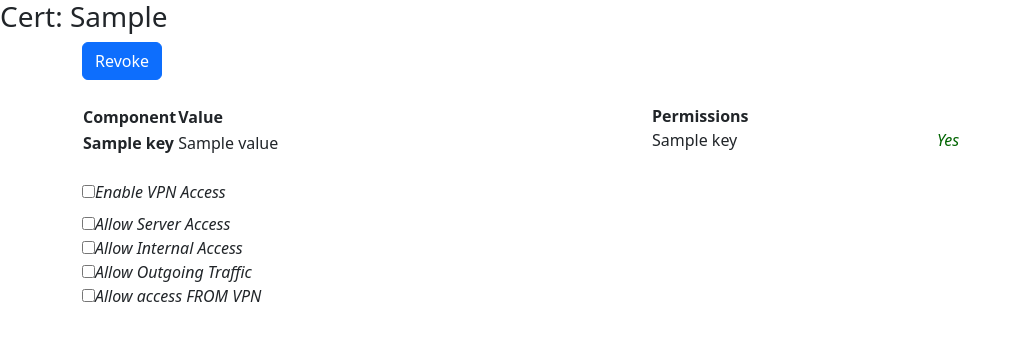
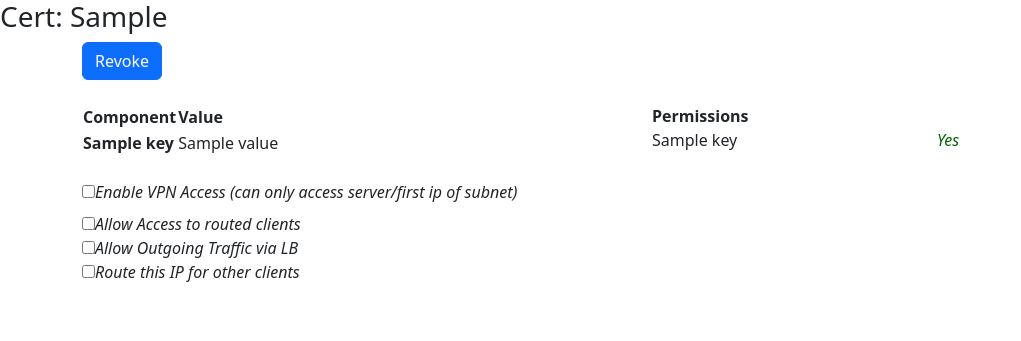
Before and after one commit to FAUSheppy/certificate-manager, a Flask app: template templates/cert_info.html in a window 1280 px wide. Shown: the top 341 px of the page, without its empty margins (0-1021 px from the left). Run offline with Flask 3, Linux system fonts and the light colour scheme; the template is opened without the code that fills it: most values are stand-ins (such as "Sample title", 1, 10 or a date in 2020); some libraries are stand-ins or nearby versions.

Commit message:
wip: handle VPN settings in interface

```diff
--- a/main.py
+++ b/main.py
@@ -326,7 +326,15 @@ def cert_info():
         print(e, file=sys.stderr)
         return ("No certificate found for serial {}".format(serial), HTTP_NOT_FOUND)
 
-    return flask.render_template("cert_info.html", cert=cert)
+    # precompute cause jinja
+    checkedDict = dict()
+    checkedDict["vpn_enabled"]        = "checked" if cert.entry.vpn                else ""
+    checkedDict["vpn_routed"]         = "checked" if cert.entry.vpn_routed         else ""
+    checkedDict["vpn_allow_internal"] = "checked" if cert.entry.vpn_allow_internal else ""
+    checkedDict["vpn_allow_outgoing"] = "checked" if cert.entry.vpn_allow_outgoing else ""
+    print(checkedDict)
+
+    return flask.render_template("cert_info.html", cert=cert, checked=checkedDict)
 
 @app.route("/vpn")
 def vpn():
@@ -345,26 +353,20 @@ def vpn():
     vpn_allow_internal = flask.request.args.get("vpn_allow_internal")
 
     if vpn_enabled != None:
-        cert.entry.vpn = vpn_enabled
+        cert.entry.vpn = vpn_enabled == "true"
     if vpn_routed != None:
-        cert.entry.vpn_routed = vpn_routed
+        cert.entry.vpn_routed = vpn_routed == "true"
     if vpn_allow_outgoing != None:
-        cert.entry.vpn_allow_outgoing = vpn_allow_outgoing
+        cert.entry.vpn_allow_outgoing = vpn_allow_outgoing == "true"
     if vpn_allow_internal != None:
-        cert.entry.vpn_allow_internal = vpn_allow_internal
-
-    vpn_enabled = vpn_enabled == "true"
-    vpn_routed = vpn_routed == "true"
-    vpn_allow_outgoing = vpn_allow_outgoing == "true"
-    vpn_allow_internal = vpn_allow_internal == "true"
+        cert.entry.vpn_allow_internal = vpn_allow_internal == "true"
 
     vpn_config_dir_path = app.config["VPN_CONFIG_DIR_PATH"]
     vpn_user_config_path = os.path.join(vpn_config_dir_path, cert.entry.name)
 
-    if not vpn_enabled and not cert.entry.vpn:
+    if cert.entry.vpn:
         if os.path.isfile(vpn_user_config_path):
             os.remove(vpn_user_config_path)
-        return (EMPTY_STRING, HTTP_EMPTY)
     else:
 
         # 2-50    routed + outgoing + internal
@@ -399,7 +401,9 @@ def vpn():
             f.write("\n")
             f.write(ipv6_format)
 
-        return (EMPTY_STRING, HTTP_EMPTY)
+    db.session.merge(cert.entry)
+    db.session.commit()
+    return (EMPTY_STRING, HTTP_EMPTY)
 
 @app.route("/")
 def root():
--- a/templates/cert_info.html
+++ b/templates/cert_info.html
@@ -75,15 +75,16 @@
 		  </div>
 		  <div class="row">
             <div class="vpn-info mt-4">
-                <input type=checkbox><i class="pl-2">Enable VPN Access</i></input>
+                <input {{ checked["vpn_enabled"] }} id="vpn_enabled" class="vpn-config" type=checkbox><i class="pl-2">Enable VPN Access (can only access server/first ip of subnet)</i></input>
                 <div class="vpn-info-conditional pl-3 mt-2">
-                    <input type=checkbox><i class="pl-2">Allow Server Access    </i></input><br>
-                    <input type=checkbox><i class="pl-2">Allow Internal Access  </i></input><br>
-                    <input type=checkbox><i class="pl-2">Allow Outgoing Traffic </i></input><br>
-                    <input type=checkbox><i class="pl-2">Allow access FROM VPN  </i></input><br>
+                    <input {{ checked["vpn_allow_internal"] }} id="vpn_allow_internal" class="vpn-config" type=checkbox><i class="pl-2">Allow Access to routed clients</i></input><br>
+                    <input {{ checked["vpn_allow_outgoing"] }} id="vpn_allow_outgoing" class="vpn-config" type=checkbox><i class="pl-2">Allow Outgoing Traffic via LB</i></input><br>
+                    <input {{ checked["vpn_routed"] }}         id="vpn_routed"         class="vpn-config" type=checkbox><i class="pl-2">Route this IP for other clients</i></input><br>
                 </div>
             </div>
 		  </div>
+          <script>
+          </script>
         </div>
     </div>
 </body>
```
